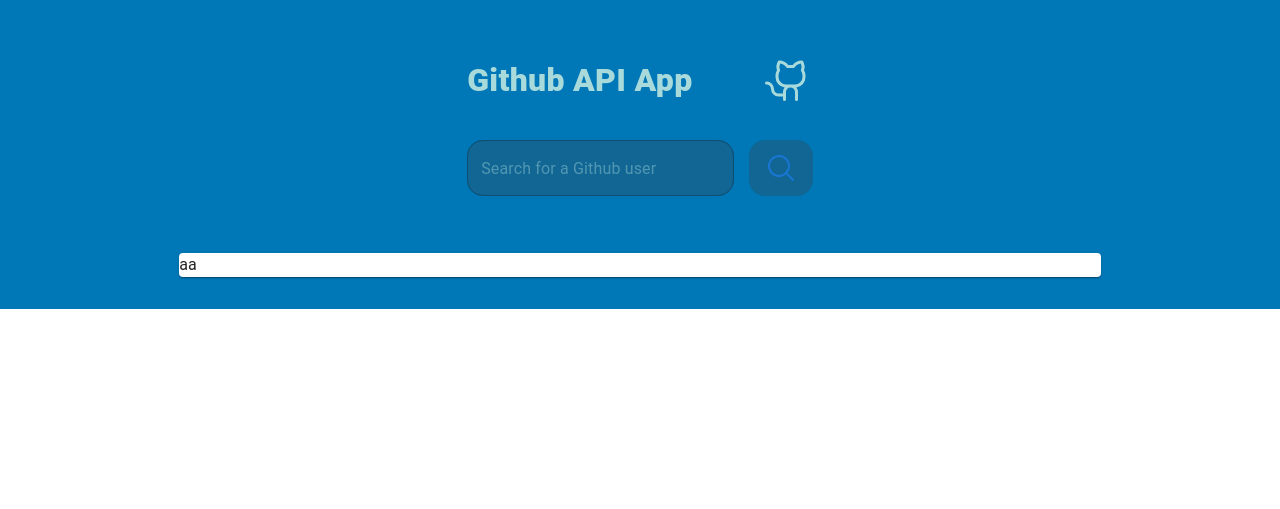
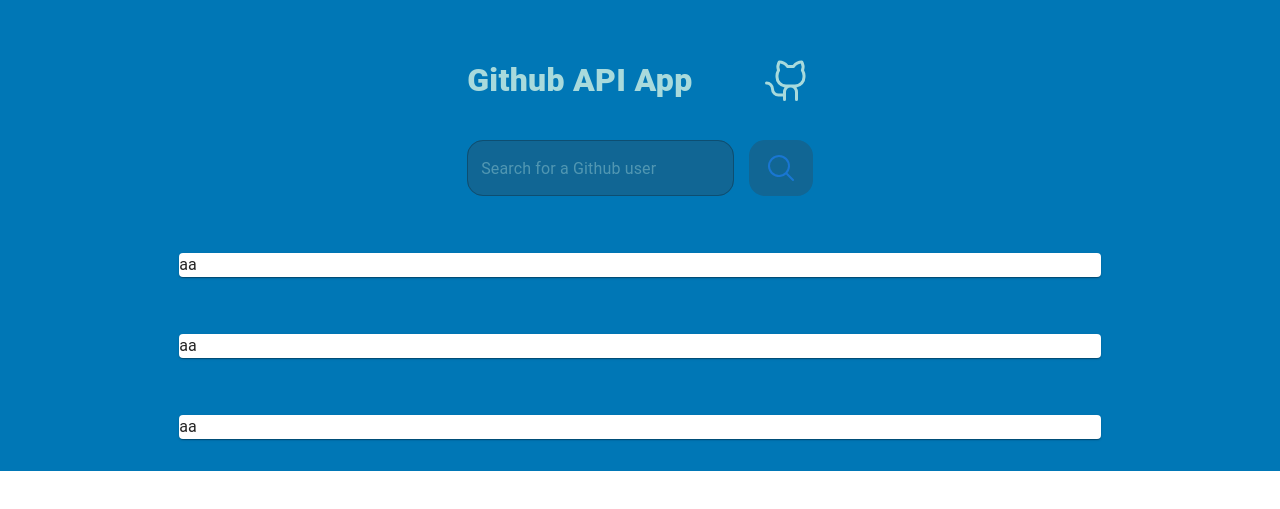
Before and after one commit to Paulo-Augusto12/github-api, a React (Vite) app: page / in a window 1280 px wide. Shown: the part 131-640 px from the top of the page. Built offline with nearby package versions, Linux system fonts and the light colour scheme.

Commit message:
feat: added profile cards for list view

```diff
--- a/src/HomePage.tsx
+++ b/src/HomePage.tsx
@@ -85,6 +85,8 @@
         </Box>
         {/* ProfileCard Container */}
         <ProfileCard />
+        <ProfileCard />
+        <ProfileCard />
       </Box>
     </Container>
   );
```
